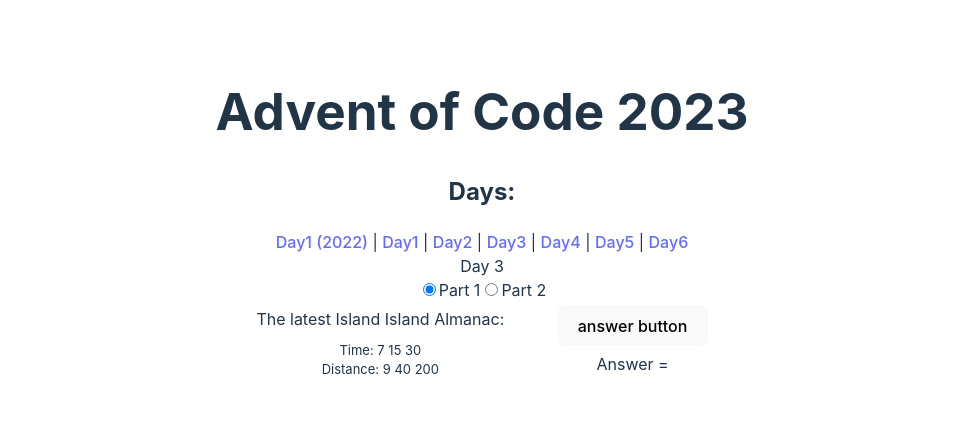
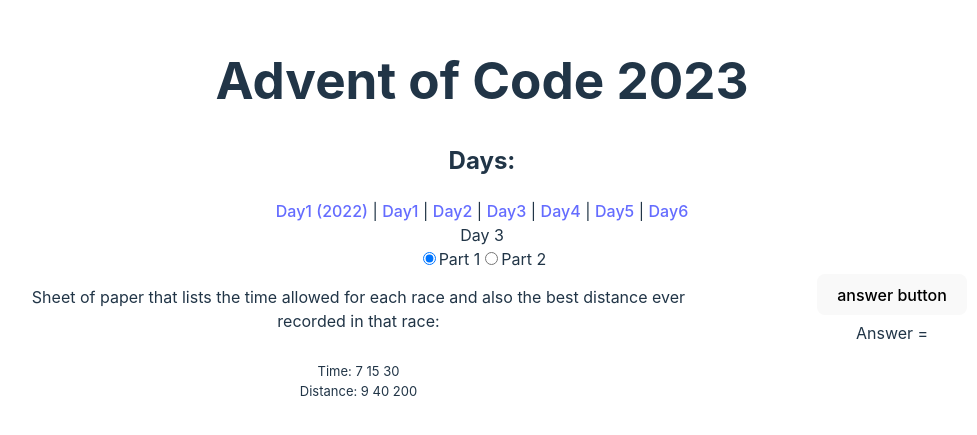
Before and after one commit to Bomberlt/AdventOfCode2023, a React (Vite) app: page /day6 in a window 1280 px wide. Shown: the part 183-618 px from the top of the page, without its empty margins (158-1135 px from the left). Built offline with nearby package versions, Linux system fonts and the light colour scheme.

Commit message:
Day 6 calculateDistance() function

```diff
--- a/src/days/Day5.tsx
+++ b/src/days/Day5.tsx
@@ -4,8 +4,8 @@
 
 export interface Mapp {
   ranges: {
+    sourceStart: number;
     destinationStart: number;
-    sourceStart: number;
     length: number;
   }[];
 }
@@ -125,7 +125,7 @@
   return (
     <div>
       <Day
-        dayNumber={3}
+        dayNumber={5}
         part={part}
         setPart={(partNo) => {
           setPart(partNo);
--- a/src/days/Day6.tsx
+++ b/src/days/Day6.tsx
@@ -2,8 +2,17 @@
 import { input as dayInput } from "../inputs/day6input.ts";
 import Day from "./Day.tsx";
 
+export const calculateDistance = (
+  holdButtonTime: number,
+  raceTime: number
+): number => {
+  const remainingTime = raceTime - holdButtonTime;
+  const speed = holdButtonTime;
+  return remainingTime * speed;
+};
+
 export const part1answer = (input: string): number => {
-  return 35;
+  return 288;
 };
 
 export const part2answer = (input: string): number => {
@@ -32,7 +41,10 @@
       >
         <div className="container">
           <div className="container-rows">
-            <div>The latest Island Island Almanac: </div>
+            <div style={{ textWrap: "wrap" }}>
+              Sheet of paper that lists the time allowed for each race and also
+              the best distance ever recorded in that race:{" "}
+            </div>
             <div className="document" style={{ display: "block" }}>
               {dayInput.split("\n").map((line, i) => (
                 <div key={i}>{line}</div>
```
Also changed, not shown: 1 other file (tests, documents, lock files or other folders).
